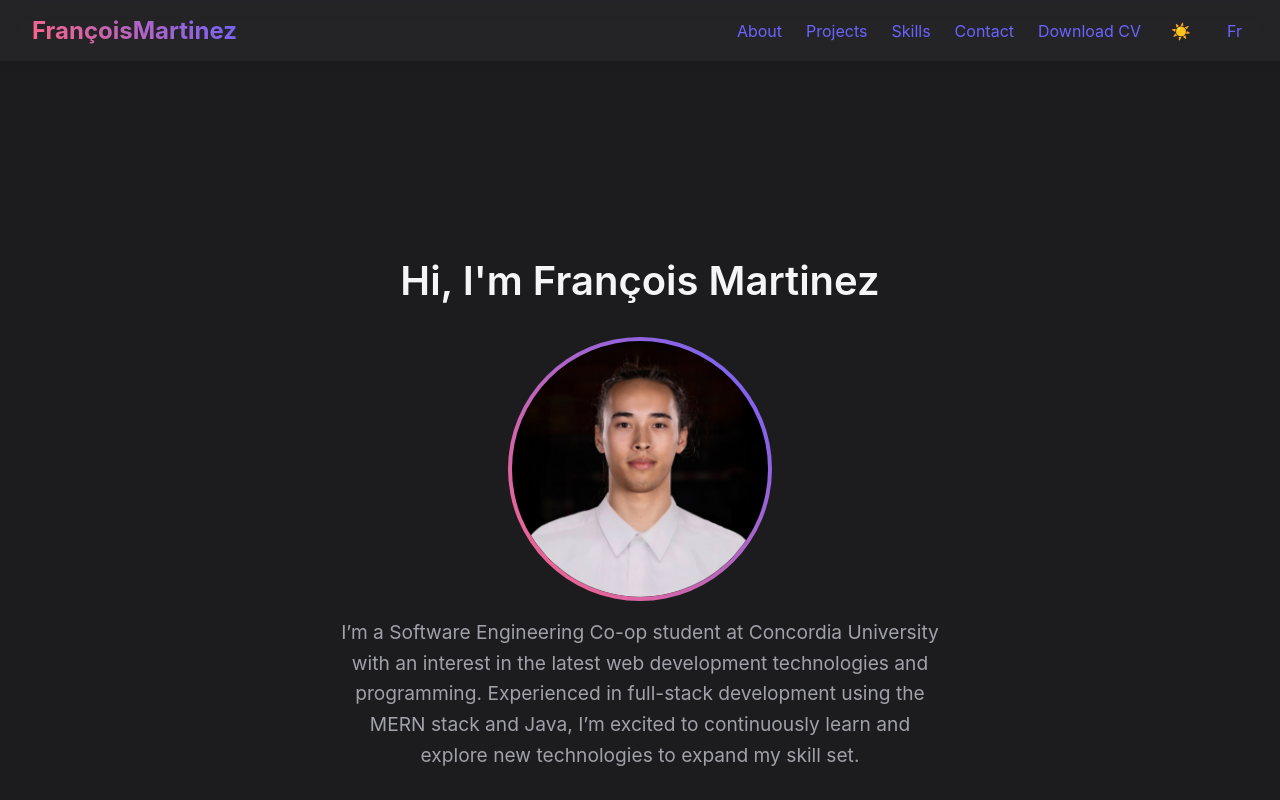
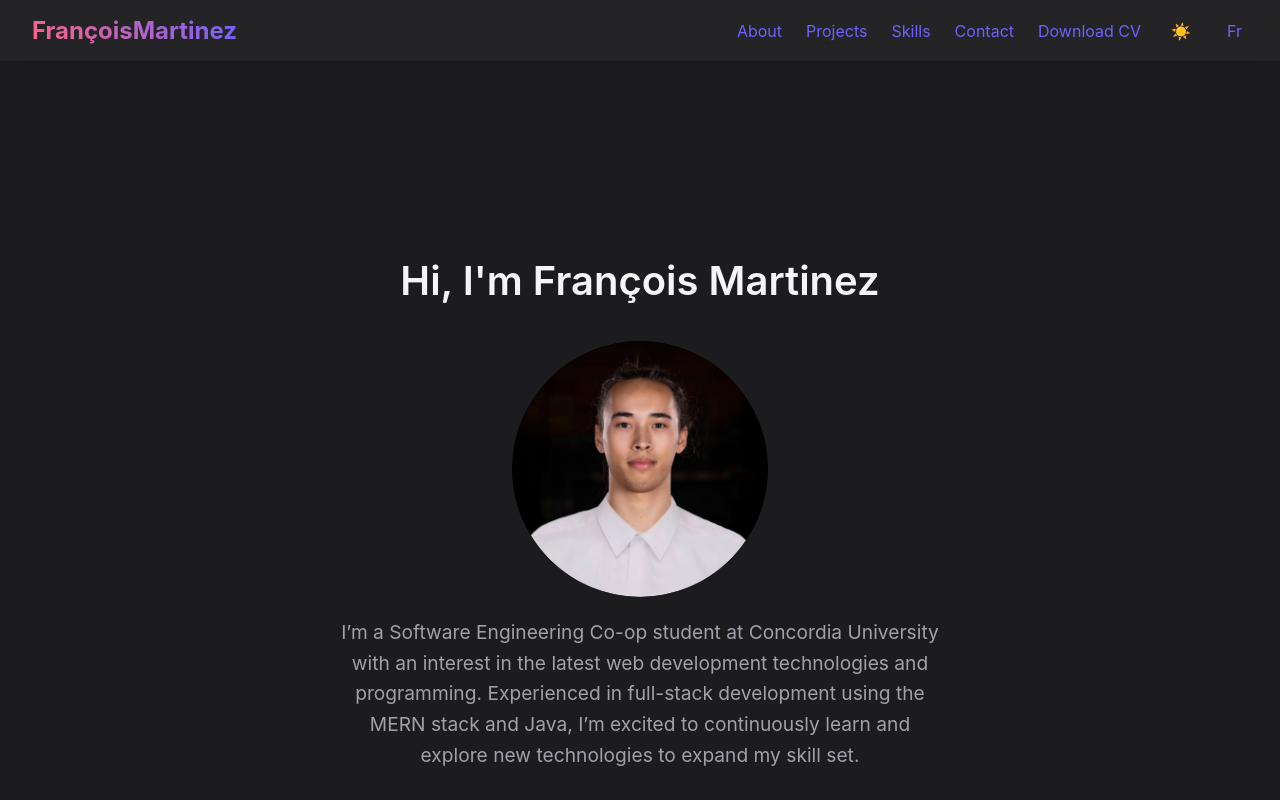
Before and after one commit to FrancoisMartinez/react-portfolio, a React (Vite) app: page / in a window 1280 px wide. Shown: the top 800 px of the page. Built offline with nearby package versions, Linux system fonts and the light colour scheme.

Commit message:
some changes

```diff
--- a/src/contexts/ThemeContext.jsx
+++ b/src/contexts/ThemeContext.jsx
@@ -6,7 +6,6 @@ export const ThemeProvider = ({ children }) => {
 
 
 
-    // Check localStorage for saved theme or default to 'dark'
     const [theme, setTheme] = useState(
         localStorage.getItem('theme') || 'dark'
     );
@@ -17,7 +16,6 @@ export const ThemeProvider = ({ children }) => {
     }, [theme]);
 
 
-    // Toggle theme function
     const toggleTheme = () => {
         setTheme((curr) => (curr === 'light' ? 'dark' : 'light'));
     };
--- a/src/index.css
+++ b/src/index.css
@@ -1,27 +1,40 @@
 
 
 :root {
+    /*--background-color: #ffffff;*/
+    /*--text-color: #000000;*/
+    /*--secondary-text-color: #6e6e73;*/
+    /*--card-background-color: #f8f8f8;*/
+    /*--header-background-color: rgba(248, 248, 248, 0.5);*/
+    /*--gradient-color: linear-gradient(45deg, #FF6584, #6c63ff);*/
+    /*--hover-link-color: #FF6584;*/
+    /*--link-color: #6c63ff;*/
+
+
+    --background-color: #1c1c1e;
+    --text-color: #f5f5f7;
+    --secondary-text-color: #a1a1aa;
+    --card-background-color: #2c2c2e;
+    --header-background-color: rgba(44, 44, 46, 0.5);
+    --hover-link-color: #FF6584;
+    --link-color: #6c63ff;
+}
+
+[data-theme='light'] {
+    /*--background-color: #1c1c1e;*/
+    /*--text-color: #f5f5f7;*/
+    /*--secondary-text-color: #a1a1aa;*/
+    /*--card-background-color: #2c2c2e;*/
+    /*--header-background-color: rgba(44, 44, 46, 0.5);*/
+    /*--hover-link-color: #FF6584;*/
+    /*--link-color: #6c63ff;*/
+
     --background-color: #ffffff;
     --text-color: #000000;
     --secondary-text-color: #6e6e73;
     --card-background-color: #f8f8f8;
     --header-background-color: rgba(248, 248, 248, 0.5);
     --gradient-color: linear-gradient(45deg, #FF6584, #6c63ff);
-
-    --hover-link-color: #FF6584;
-    --link-color: #6c63ff;
-
-
-
-
-}
-
-[data-theme='dark'] {
-    --background-color: #1c1c1e;
-    --text-color: #f5f5f7;
-    --secondary-text-color: #a1a1aa;
-    --card-background-color: #2c2c2e;
-    --header-background-color: rgba(44, 44, 46, 0.5);
     --hover-link-color: #FF6584;
     --link-color: #6c63ff;
 }
```
